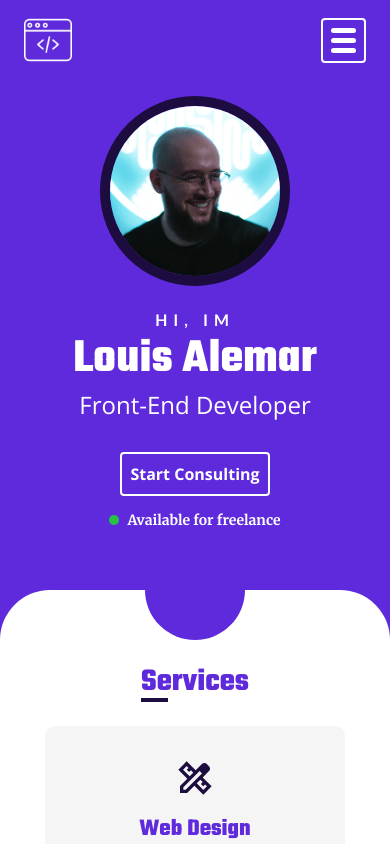
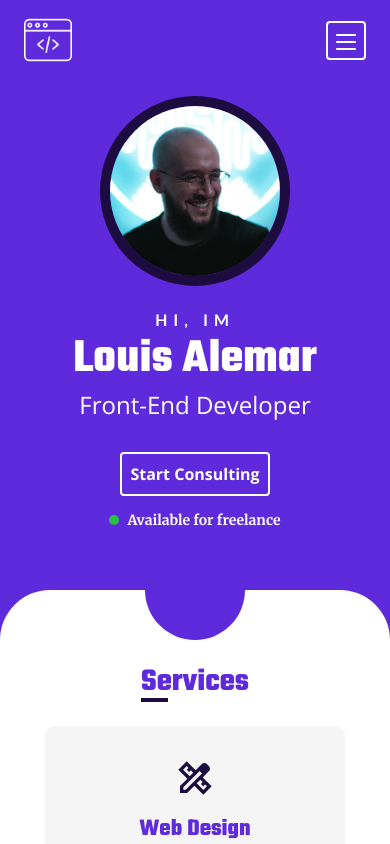
Before and after one commit to LouisAlemar/louisalemar-nextjs, a Next.js app: page / in a window 390 px wide. Shown: the top 844 px of the page. Built offline with nearby package versions, Linux system fonts and the light colour scheme.

Commit message:
add close btn for mobile nav

```diff
--- a/src/components/nav.tsx
+++ b/src/components/nav.tsx
@@ -35,10 +35,10 @@ export default function Nav() {
             <li><Link href="#contact">Contact</Link></li>
           </ul>
           <Button href="/pdf/Louis_Alemar_Resume.pdf" download={true} isDownloadCv={true} isPrimary={false}>Download CV</Button>
-          <Button isPrimary={false} isMobileMenuToggler={true} clickFunc={toggleMobileMenuHandler} className="space-y-2">
-            <span className={`${styles['hamburger-line']} block h-2 w-10`}></span>
-            <span className={`${styles['hamburger-line']} block h-2 w-10`}></span>
-            <span className={`${styles['hamburger-line']} block h-2 w-10`}></span>
+          <Button isPrimary={false} isMobileMenuToggler={true} clickFunc={toggleMobileMenuHandler} className={`space-y-2 ${styles['hamburger-btn']} ${toggleMobileMenu ? styles.active : ''}`}>
+            <span></span>
+            <span></span>
+            <span></span>
           </Button>
         </div>
       </nav>
--- a/src/styles/components/Nav.module.scss
+++ b/src/styles/components/Nav.module.scss
@@ -69,14 +69,37 @@
   height: 40vh;
 }
 
-.hamburger-line {
-  background-color: $white;
-  border-radius: 0.4rem;
-}
-
 .mobile-nav-header {
   width: 100%;
   display: flex;
   align-items: center;
   justify-content: space-between;
 }
+
+.hamburger-btn {
+  span {
+    background-color: $white;
+    border-radius: 0.4rem;
+    display: block;
+    height: 0.2rem;
+    width: 2rem;
+    margin: 0.3rem 0;
+    transition: all 0.3s ease-in-out;
+  }
+
+  &.active {
+    span {
+      &:nth-child(1) {
+        transform: rotate(45deg) translate(5px, 5px);
+      }
+
+      &:nth-child(2) {
+        opacity: 0;
+      }
+
+      &:nth-child(3) {
+        transform: rotate(-45deg) translate(5px, -5px);
+      }
+    }
+  }
+}
```
